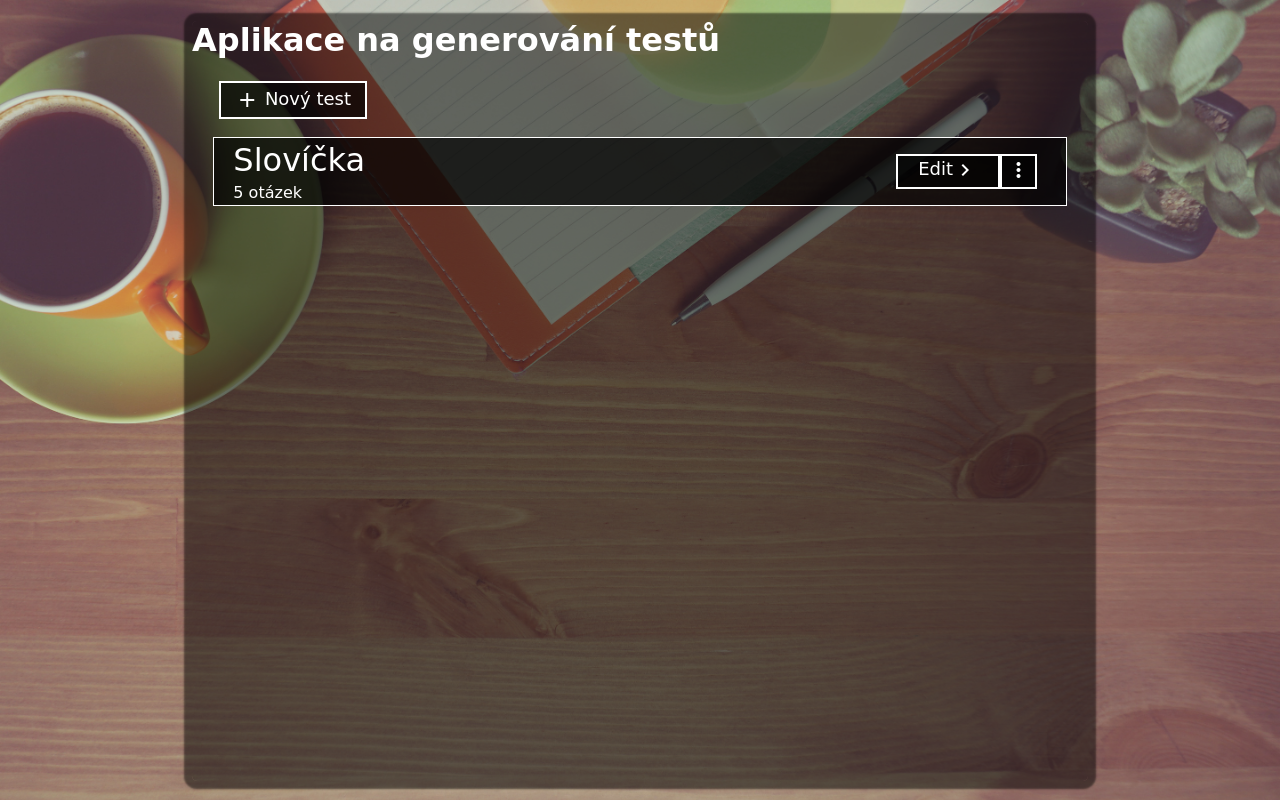
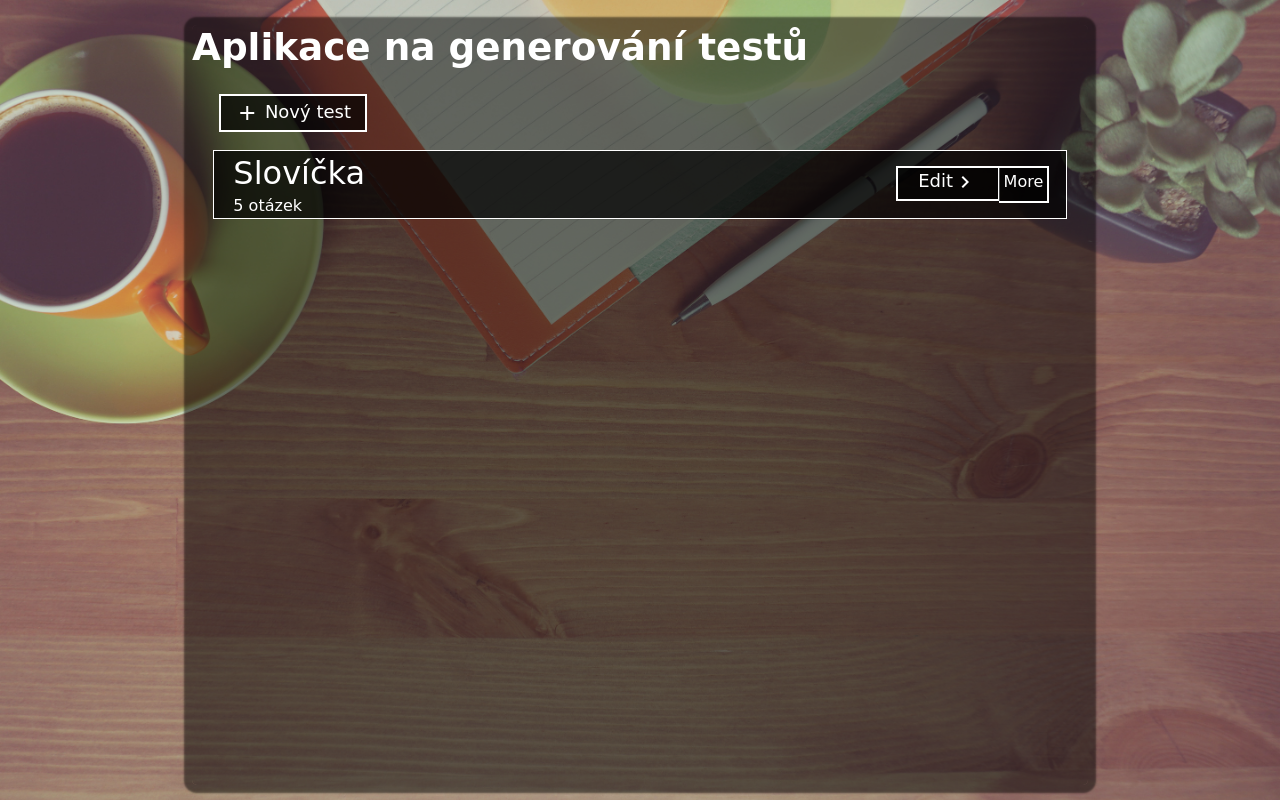
Before and after one commit to petrru/itu-appka-na-testy, a PHP site: page /main.php in a window 1280 px wide. Run offline with PHP 8.4, Linux system fonts and the light colour scheme; a user stored in the database is signed in; data comes from the database, SQL or seed files in the repository.

Commit message:
Přidané menu do Main a korespondující CSS

```diff
--- a/main.php
+++ b/main.php
@@ -23,19 +23,27 @@ require_once "init.php";
                 <td class= "test_name">1. světová válka</td>
                 <td class= "test_buttons" rowspan="2">
                 <a href="/itu/new" class="btn"><div>Edit<i class="material-icons">keyboard_arrow_right</i></div></a>
-                <a href="/itu/new" class="btn btn_menu"><div><i class="material-icons">more_vert</i></div></a>
+                <div class="dropdown">
+                  <button onclick="myFunction()" class="dropbtn">More</button>
+                  <div id="myDropdown" class="dropdown-content">
+                    <a href="#">Smazat test</a>
+                    <a href="#">Vytisknout test</a>
+                    <a href="#">Sdílet test</a>
+                  </div>
+                </div>
                 </td>
                 </tr>
                 <tr class="second_row">
                     <td class="test_info">160 otázek, 8 skupin</td>
                 </tr>
             </table>
-        </div>!-->
+        </div>-->
             <?php
             $test = new Test;
             $q = $test->prepare("select test_id, name, data from tests where user_id = ?");
             $q->bindValue(1, 1);
             $q->execute();
+            $i = 0;
             while ($q->fetch()) {
                 $q_cnt = substr_count($test->data, '"options"');
                 echo "<div class=\"test_wrapper\">
@@ -43,9 +51,15 @@ require_once "init.php";
                       <tr class=\"first_row\">
                       <td class= \"test_name\">" . $test->name . "</td>
                       <td class= \"test_buttons\" rowspan=\"2\">
-                <a href=\"create_test.php?id={$test->test_id}\" class=\"btn\"><div>Edit<i class=\"material-icons\">keyboard_arrow_right</i></div></a>
-                 <a href=\"#\" class=\"btn btn_menu\"><div><i class=\"material-icons\">more_vert</i></div></a>
-                 <!-- Odkaz na smazaní: href='delete_test.php?id={$test->test_id}' -->
+                <a href=\"/itu/create_test.php?id={$test->test_id}\" class=\"btn\"><div>Edit<i class=\"material-icons\">keyboard_arrow_right</i></div></a>
+                    <div class=\"dropdown\">
+                  <button id =\"" . $i . "\"onclick=\"myFunction(this.id)\" class=\"dropbtn\">More</button>
+                  <div id=\"myDropdown" . $i++ ."\" class=\"dropdown-content\">
+                    <a href=\"delete_test.php?id={$test->test_id}\">Smazat test</a>
+                    <a href=\"#\">Vytisknout test</a>
+                    <a href=\"#\">Sdílet test</a>
+                  </div>
+                </div>
                      </td>
                     </tr>
                      <tr class=\"second_row\">
@@ -57,5 +71,27 @@ require_once "init.php";
             //echo $_GET['p'];
             ?>
     </div>
+
+
+    <script>
+    function myFunction(id) {
+    var items = document.getElementsByClassName("dropdown-content");
+    items[id].classList.toggle("show");
+}
+
+// Close the dropdown menu if the user clicks outside of it
+window.onclick = function(event) {
+  if (!event.target.matches('.dropbtn')) {
+
+    var dropdowns = document.getElementsByClassName("dropdown-content");
+    var i;
+    for (i = 0; i < dropdowns.length; i++) {
+      var openDropdown = dropdowns[i];
+      if (openDropdown.classList.contains('show')) {
+        openDropdown.classList.remove('show');
+      }
+    }
+  }
+}</script>
 </body>
 </html>
--- a/style.css
+++ b/style.css
@@ -348,3 +348,61 @@ input[type=checkbox] {
   font-size: 14pt;
   font-family: "Comic Sans MS";
 }
+
+/*dropdown*/
+
+/* Dropdown Button */
+.dropbtn {
+    cursor: pointer;
+    background-color: rgba(0, 0, 0, 0.7);
+    font-size: 12pt;
+    outline: none;
+    padding: 10%;
+    padding-bottom: 23%;
+    border: 2px solid #fff;
+    border-left: 0px;
+    color:white;
+    margin-left: -13%;
+    height: 100%;
+  font-family: "Comic Sans MS";
+
+}
+
+/* Dropdown button on hover & focus */
+.dropbtn:hover, .dropbtn:focus {
+  background: rgba(255, 255, 255, 0.1);
+}
+
+/* The container <div> - needed to position the dropdown content */
+.dropdown {
+    position: relative;
+    display: inline-block;
+}
+
+/* Dropdown Content (Hidden by Default) */
+.dropdown-content {
+    display: none;
+    position: absolute;
+    background-color: #f9f9f9;
+    min-width: 160px;
+    box-shadow: 0px 8px 16px 0px rgba(0,0,0,0.2);
+    z-index: 1;
+}
+
+/* Links inside the dropdown */
+.dropdown-content a {
+    color: black;
+    padding: 12px 16px;
+    text-decoration: none;
+    display: block;
+}
+
+/* Change color of dropdown links on hover */
+.dropdown-content a:hover {background-color: #f1f1f1}
+
+/* Show the dropdown menu (use JS to add this class to the .dropdown-content container when the user clicks on the dropdown button) */
+.show {display:block;}
+
+h1{
+  font-size: 28pt;
+}
```
